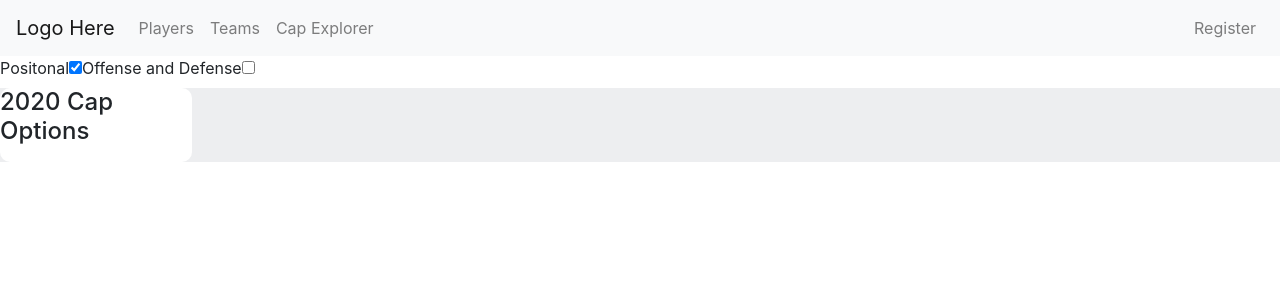
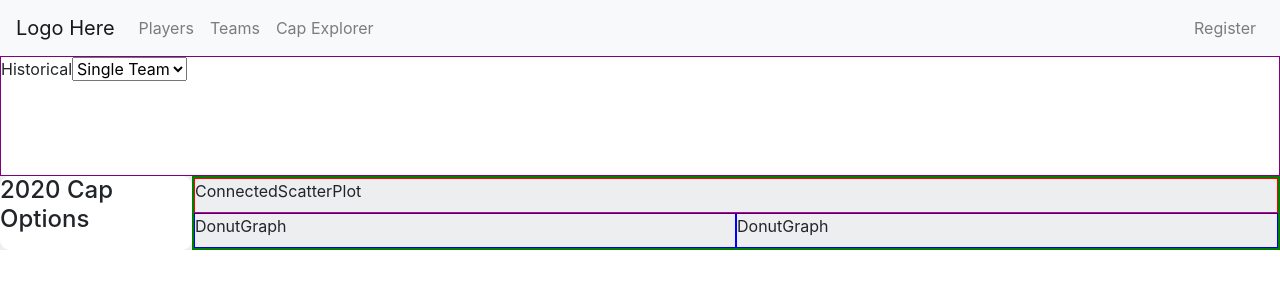
Before and after one commit to ckorbel/legendary-train, a React (Create React App) app: page /cap-explorer in a window 1280 px wide. Shown: the top 300 px of the page. Built offline with nearby package versions, Linux system fonts and the light colour scheme; the HTML template or start-up script is replaced by a standard one.

Commit message:
start of connected scatter plot

```diff
--- a/src/actions/team-spending/team-spending.types.ts
+++ b/src/actions/team-spending/team-spending.types.ts
@@ -57,8 +57,8 @@ export interface TeamSpendingState {
 }
 
 export interface TeamBaseState {
-  nflAverageSpending: TeamWithSpending[];
-  teamHistoricalSpending: TeamSpendingState[];
+  nflAverageSpending: TeamWithSpending | null;
+  teamHistoricalSpending: TeamWithSpending | null;
   teams: TeamWithSpending[];
   loading: boolean;
 }
--- a/src/reducers/teams.ts
+++ b/src/reducers/teams.ts
@@ -5,8 +5,8 @@ import {
 } from "../actions/team-spending/team-spending.types";
 
 const initialState: TeamBaseState = {
-  nflAverageSpending: [],
-  teamHistoricalSpending: [],
+  nflAverageSpending: null,
+  teamHistoricalSpending: null,
   teams: [],
   loading: false,
 };
--- a/src/routes/CapExplorer/CapExplorer.tsx
+++ b/src/routes/CapExplorer/CapExplorer.tsx
@@ -1,14 +1,13 @@
 import React, { useState, useEffect } from "react";
 import styled from "styled-components";
 import SidePanel from "./SidePanel/SidePanel";
-import ExploreOptionsBar from "./ExplorerOptions/ExplorerOptionsBar";
 import Pie from "./CapGraphs/Pie";
+import HistoricalSpending from "./HistoricalSpending/HistoricalSpending";
 import { doesTeamExist } from "../../utils/cap-explorer";
 import { getTeamPostionSpending } from "../../lib/team";
 import { BaseState } from "../../actions/alert/alert.types";
 import { filterCapCategories } from "../../utils/cap-explorer";
 import {
-  IYearlyPostionalSpending,
   TeamSpendingState,
   PostitionalSpending,
   SideOfBallSpending,
@@ -21,12 +20,24 @@ export interface IExplorerOptionsBarState {
   historical: boolean;
 }
 
+interface CapExlorerState {
+  view: "team" | "teams";
+}
+
 interface CapExplorerProps {
+  nflAverageSpending: TeamWithSpending | null;
   teamSpending: TeamSpendingState[];
   teams: TeamWithSpending[];
   getAllTeams: () => void;
   setTeamSpendings: (id: string) => void;
+  teamHistoricalSpending: TeamWithSpending | null;
+  selectedTeamId: string | null;
 }
+
+const ExplorerOptionsBarStyled = styled.div`
+  border: 1px solid purple;
+  height: 120px;
+`;
 
 const CapExlorerStyled = styled.div`
   display: grid;
@@ -40,28 +51,26 @@ const CapExlorerStyled = styled.div`
 `;
 
 const CapExplorer: React.FC<CapExplorerProps> = ({
+  nflAverageSpending,
   setTeamSpendings,
   getAllTeams,
-  teamSpending,
+  teamHistoricalSpending,
+  selectedTeamId,
   teams,
 }) => {
   const [selected, setSelectedTeams] = useState<TeamWithSpending[]>([]);
-  const [formData, setFormData] = useState<IExplorerOptionsBarState>({
-    positionSpending: "position",
-    historical: false,
+  const [formData, setFormData] = useState<CapExlorerState>({
+    view: "team",
   });
 
   useEffect(() => {
     getAllTeams();
-    setTeamSpendings("ckb12b09m003e0734ze6gn35f");
   }, []);
 
   const selectTeamToGraph = async (team: Team): Promise<any> => {
+    const { view } = formData;
     const { id } = team;
-    if (!doesTeamExist(selected, id)) {
-      const teamSpending = await getTeamPostionSpending(id);
-      setSelectedTeams([...selected, teamSpending]);
-    }
+    setTeamSpendings(id);
   };
 
   const removeSelection = (id: string): void => {
@@ -71,6 +80,16 @@ const CapExplorer: React.FC<CapExplorerProps> = ({
       }
     );
     setSelectedTeams(newSelected);
+  };
+
+  const handleSelectChange = (
+    event: React.ChangeEvent<HTMLSelectElement>
+  ): void => {
+    event.preventDefault();
+    setFormData({
+      ...formData,
+      [event.target.name]: event.target.value,
+    } as any);
   };
 
   const handleToggle = (value: string): void => {
@@ -96,11 +115,36 @@ const CapExplorer: React.FC<CapExplorerProps> = ({
 
   return (
     <>
-      <ExploreOptionsBar formData={formData} handleToggle={handleToggle} />
+      <ExplorerOptionsBarStyled>
+        <form>
+          <label>Historical</label>
+          <select
+            name="view"
+            value={formData.view}
+            onChange={handleSelectChange}
+          >
+            <option value="team">Single Team</option>
+            <option value="teams">Teams</option>
+          </select>
+        </form>
+      </ExplorerOptionsBarStyled>
       <CapExlorerStyled>
-        <SidePanel teams={teams} selectTeam={selectTeamToGraph} />
+        <SidePanel
+          teams={teams}
+          selectTeam={selectTeamToGraph}
+          selectedTeamId={selectedTeamId}
+        />
         <div style={{ display: "flex" }}>
-          {selected &&
+          {formData.view === "team" ? (
+            <HistoricalSpending
+              nflAverageSpending={nflAverageSpending}
+              teamHistoricalSpending={teamHistoricalSpending}
+            />
+          ) : (
+            <div>Other option</div>
+          )}
+
+          {/* {selected &&
             selected.map((teamSpending) => {
               return (
                 <Pie
@@ -111,7 +155,7 @@ const CapExplorer: React.FC<CapExplorerProps> = ({
                   positionalSpending={fitleredToPosition(teamSpending)}
                 />
               );
-            })}
+            })} */}
         </div>
       </CapExlorerStyled>
     </>
--- a/src/routes/CapExplorer/CapExplorerContainer.ts
+++ b/src/routes/CapExplorer/CapExplorerContainer.ts
@@ -8,10 +8,15 @@ import {
 
 const mapState = (state: BaseState) => {
   const { team } = state;
-  const { teams, teamHistoricalSpending } = team;
+  const { teams, teamHistoricalSpending, nflAverageSpending } = team;
+  const selectedTeamId = teamHistoricalSpending
+    ? teamHistoricalSpending.id
+    : null;
   return {
+    nflAverageSpending,
     teams,
     teamHistoricalSpending,
+    selectedTeamId,
   };
 };
 
--- /dev/null
+++ b/src/routes/CapExplorer/CapGraphs/ConnectedScatter.tsx
@@ -0,0 +1,56 @@
+import React, { useRef, useEffect } from "react";
+import styled from "styled-components";
+import * as d3 from "d3";
+import { TeamWithSpending } from "../../../actions/team-spending/team-spending.types";
+
+const ConnectedScatterPlotStyled = styled.div`
+  border: 1px solid red;
+`;
+
+interface ConnectedScatterPlotProps {
+  selectTeamData: TeamWithSpending | null;
+  nflAverageData: TeamWithSpending | null;
+}
+
+const ConnectedScatterPlot: React.FC<ConnectedScatterPlotProps> = ({
+  selectTeamData,
+  nflAverageData,
+}) => {
+  const d3Container = useRef(null);
+
+  useEffect(() => {
+    buildConnectScatterPlot();
+  }, [selectTeamData, nflAverageData]);
+
+  const buildConnectScatterPlot = () => {
+    if (selectTeamData && d3Container.current) {
+      const margin = { top: 10, right: 100, bottom: 30, left: 30 },
+        width = 460 - margin.left - margin.right,
+        height = 400 - margin.top - margin.bottom;
+
+      //append svg object
+      const svg = d3
+        .select(d3Container.current)
+        .append("svg")
+        .attr("width", width + margin.left + margin.right)
+        .attr("height", height + margin.top + margin.bottom)
+        .append("g")
+        .attr("transform", "translate(" + margin.left + "," + margin.top + ")");
+    }
+  };
+
+  return (
+    <ConnectedScatterPlotStyled>
+      ConnectedScatterPlot
+      {/* <svg
+        viewBox="0 0 550 550"
+        xmlns="http://www.w3.org/2000/svg"
+        overflow="visible"
+        className="d3-component"
+        ref={d3Container}
+      /> */}
+    </ConnectedScatterPlotStyled>
+  );
+};
+
+export default ConnectedScatterPlot;
--- /dev/null
+++ b/src/routes/CapExplorer/CapGraphs/DonutGraph.tsx
@@ -0,0 +1,25 @@
+import React, { useRef } from "react";
+import styled from "styled-components";
+import * as d3 from "d3";
+
+const DonutGraphStyled = styled.div`
+  border: 1px solid blue;
+`;
+
+const DonutGraph = () => {
+  const d3Container = useRef(null);
+  return (
+    <DonutGraphStyled>
+      DonutGraph
+      {/* <svg
+        viewBox="0 0 550 550"
+        xmlns="http://www.w3.org/2000/svg"
+        overflow="visible"
+        className="d3-component"
+        ref={d3Container}
+      /> */}
+    </DonutGraphStyled>
+  );
+};
+
+export default DonutGraph;
--- a/src/routes/CapExplorer/ExplorerOptions/ExplorerOptionsBar.tsx
+++ /dev/null
@@ -1,39 +0,0 @@
-import React, { useState, useEffect } from "react";
-import styled from "styled-components";
-import { IExplorerOptionsBarState } from "../CapExplorer";
-
-interface IExplorerOptionsBarProps {
-  formData: IExplorerOptionsBarState;
-  handleToggle: (value: string) => void;
-}
-
-const ExplorerOptionsBar: React.FC<IExplorerOptionsBarProps> = ({
-  formData,
-  handleToggle,
-}) => {
-  const { positionSpending } = formData;
-  return (
-    <div>
-      <form>
-        <label>Positonal</label>
-        <input
-          type="checkbox"
-          onChange={() => handleToggle("position")}
-          name="position"
-          value="position"
-          checked={positionSpending === "position"}
-        />
-        <label>Offense and Defense</label>
-        <input
-          type="checkbox"
-          onChange={() => handleToggle("team")}
-          name="team"
-          value="team"
-          checked={positionSpending === "team"}
-        />
-      </form>
-    </div>
-  );
-};
-
-export default ExplorerOptionsBar;
--- /dev/null
+++ b/src/routes/CapExplorer/HistoricalSpending/HistoricalSpending.tsx
@@ -0,0 +1,47 @@
+import React, { useRef } from "react";
+import styled from "styled-components";
+import ConnectedScatterPlot from "../CapGraphs/ConnectedScatter";
+import DonutGraph from "../CapGraphs/DonutGraph";
+import { TeamWithSpending } from "../../../actions/team-spending/team-spending.types";
+
+const HistoricalSpendingStled = styled.div`
+  border: 2px solid green;
+  display: grid;
+  width: 100%;
+
+  .donut-column {
+    display: grid;
+    width: 100%;
+    grid-template-columns: 50% 50%;
+    grid-gap: 0px;
+    background: #edeef0;
+    top: 40px;
+    bottom: 0px;
+    width: 100%;
+  }
+`;
+
+interface HistoricalSpendingProps {
+  nflAverageSpending: TeamWithSpending | null;
+  teamHistoricalSpending: TeamWithSpending | null;
+}
+
+const HistoricalSpending: React.FC<HistoricalSpendingProps> = ({
+  teamHistoricalSpending,
+  nflAverageSpending,
+}) => {
+  return (
+    <HistoricalSpendingStled>
+      <ConnectedScatterPlot
+        selectTeamData={teamHistoricalSpending}
+        nflAverageData={nflAverageSpending}
+      />
+      <div className="donut-column">
+        <DonutGraph />
+        <DonutGraph />
+      </div>
+    </HistoricalSpendingStled>
+  );
+};
+
+export default HistoricalSpending;
--- a/src/routes/CapExplorer/SidePanel/SidePanel.tsx
+++ b/src/routes/CapExplorer/SidePanel/SidePanel.tsx
@@ -1,13 +1,19 @@
 import React, { useEffect } from "react";
+import styled from "styled-components";
 import SidePanelStyled from "./SidePanelStyled";
 import { Team } from "../../../actions/team-spending/team-spending.types";
 
 interface SidePanelProps {
   teams: Team[];
   selectTeam: (team: Team) => void;
+  selectedTeamId: string | null;
 }
 
-const SidePanel: React.FC<SidePanelProps> = ({ teams, selectTeam }) => {
+const SidePanel: React.FC<SidePanelProps> = ({
+  teams,
+  selectTeam,
+  selectedTeamId,
+}) => {
   return (
     <SidePanelStyled>
       <h1 className="side-panel-title">2020 Cap Options</h1>
@@ -15,11 +21,7 @@ const SidePanel: React.FC<SidePanelProps> = ({ teams, selectTeam }) => {
         {teams &&
           teams.map((team) => {
             return (
-              <li
-                key={team.id}
-                className="team-item"
-                onClick={() => selectTeam(team)}
-              >
+              <li key={team.id} className="team-item">
                 <div>
                   <img
                     src={team.logo}
@@ -27,6 +29,11 @@ const SidePanel: React.FC<SidePanelProps> = ({ teams, selectTeam }) => {
                     style={{ height: "20px" }}
                   />
                   {team.name}
+                  <input
+                    type="checkbox"
+                    checked={selectedTeamId === team.id}
+                    onClick={() => selectTeam(team)}
+                  />
                 </div>
               </li>
             );
```
